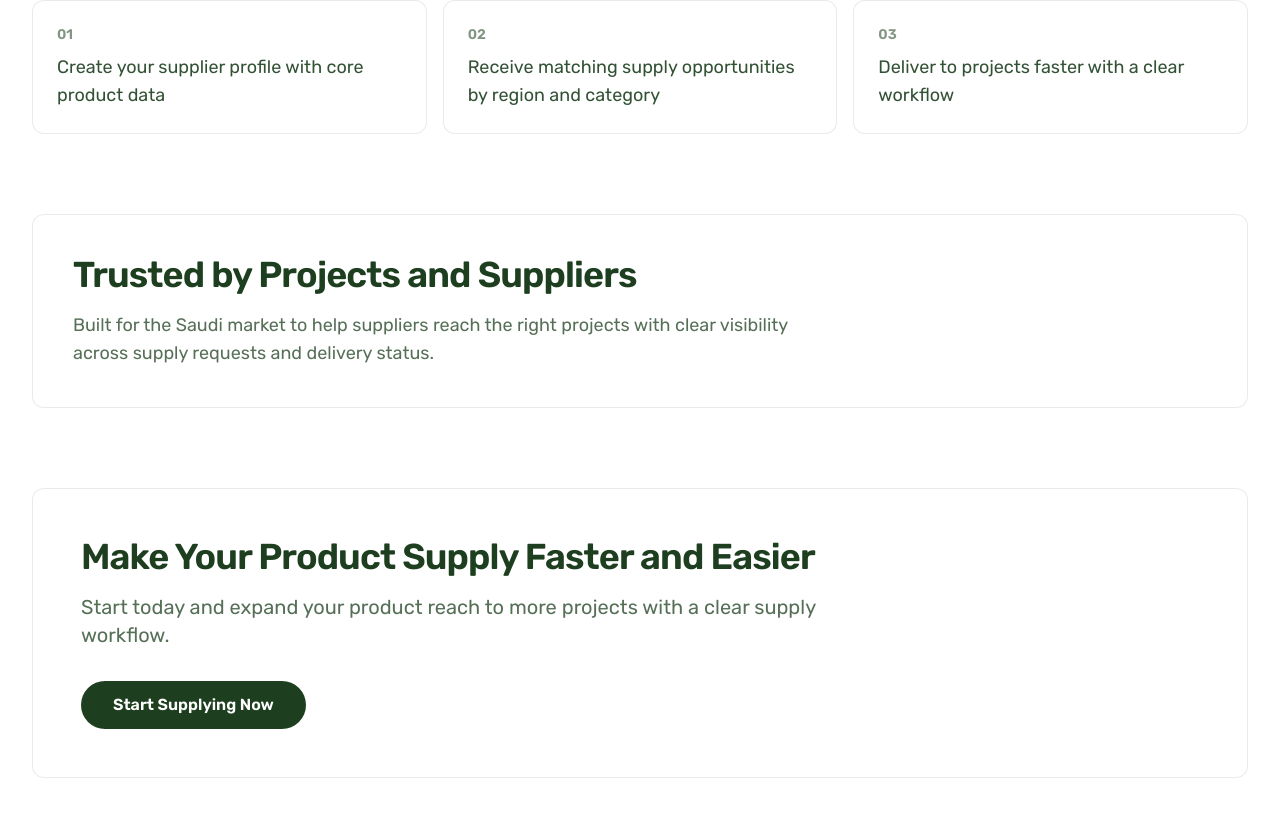
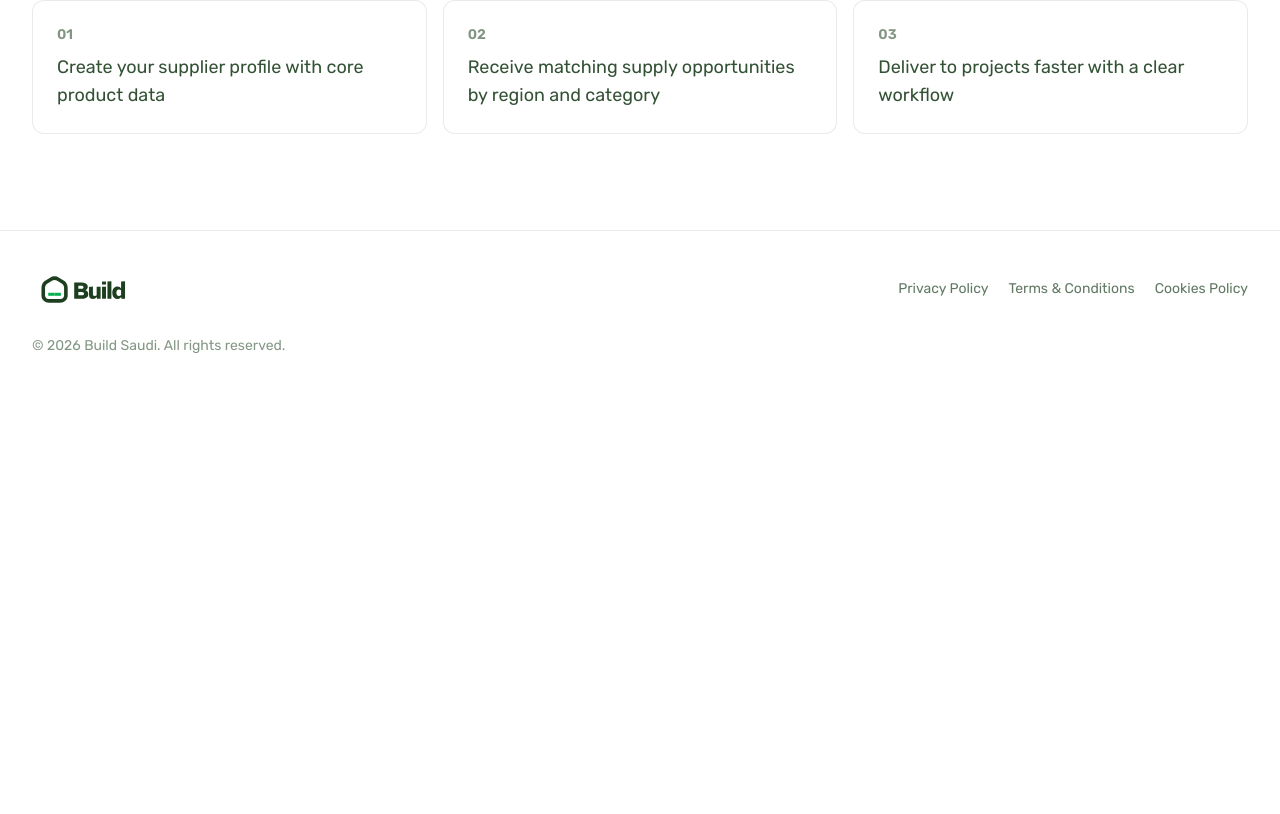
Before and after one commit to sulaimanalsuqub/buildsaudi, a Next.js app: page / in a window 1280 px wide. Shown: the part 986-1800 px from the top of the page. After the commit the page ends 1382 px from the top, so only its background shows below. Built offline with nearby package versions, Linux system fonts and the light colour scheme.

Commit message:
chore: remove trust and final CTA sections from homepage

```diff
--- a/components/sections/home-content.tsx
+++ b/components/sections/home-content.tsx
@@ -127,38 +127,6 @@ export function HomeContent({ isRtl = false }: HomeContentProps) {
         </Container>
       </section>
 
-      <section id="trust" className="pt-16 md:pt-20">
-        <Container>
-          <div className="rounded-xl border border-brand-dark/10 bg-white p-8 md:p-10">
-            <h2 className="type-section-title text-brand-dark">{t.trustTitle}</h2>
-            <p className="type-body mt-4 max-w-3xl text-brand-dark/75">
-              {isRtl
-                ? "مصممة للسوق السعودي وتساعد الموردين على الوصول للمشاريع المناسبة، مع متابعة واضحة لحالة الطلبات والتوريد."
-                : "Built for the Saudi market to help suppliers reach the right projects with clear visibility across supply requests and delivery status."}
-            </p>
-          </div>
-        </Container>
-      </section>
-
-      <section className="pb-4 pt-16 md:pt-20">
-        <Container>
-          <motion.div
-            initial={{ opacity: 0, scale: 0.98 }}
-            whileInView={{ opacity: 1, scale: 1 }}
-            viewport={{ once: true }}
-            className="rounded-xl border border-brand-dark/10 bg-white p-8 md:p-12"
-          >
-            <h2 className="type-section-title text-brand-dark">{t.ctaTitle}</h2>
-            <p className="type-subheading mt-4 max-w-3xl text-brand-dark/75">{t.ctaSub}</p>
-            <Link
-              href={isRtl ? "/ar/register" : "/register"}
-              className="mt-8 inline-block rounded-full bg-brand-dark px-8 py-3 text-base font-semibold text-white transition hover:bg-brand-dark/90"
-            >
-              {t.primaryCta}
-            </Link>
-          </motion.div>
-        </Container>
-      </section>
     </main>
   );
 }
```
